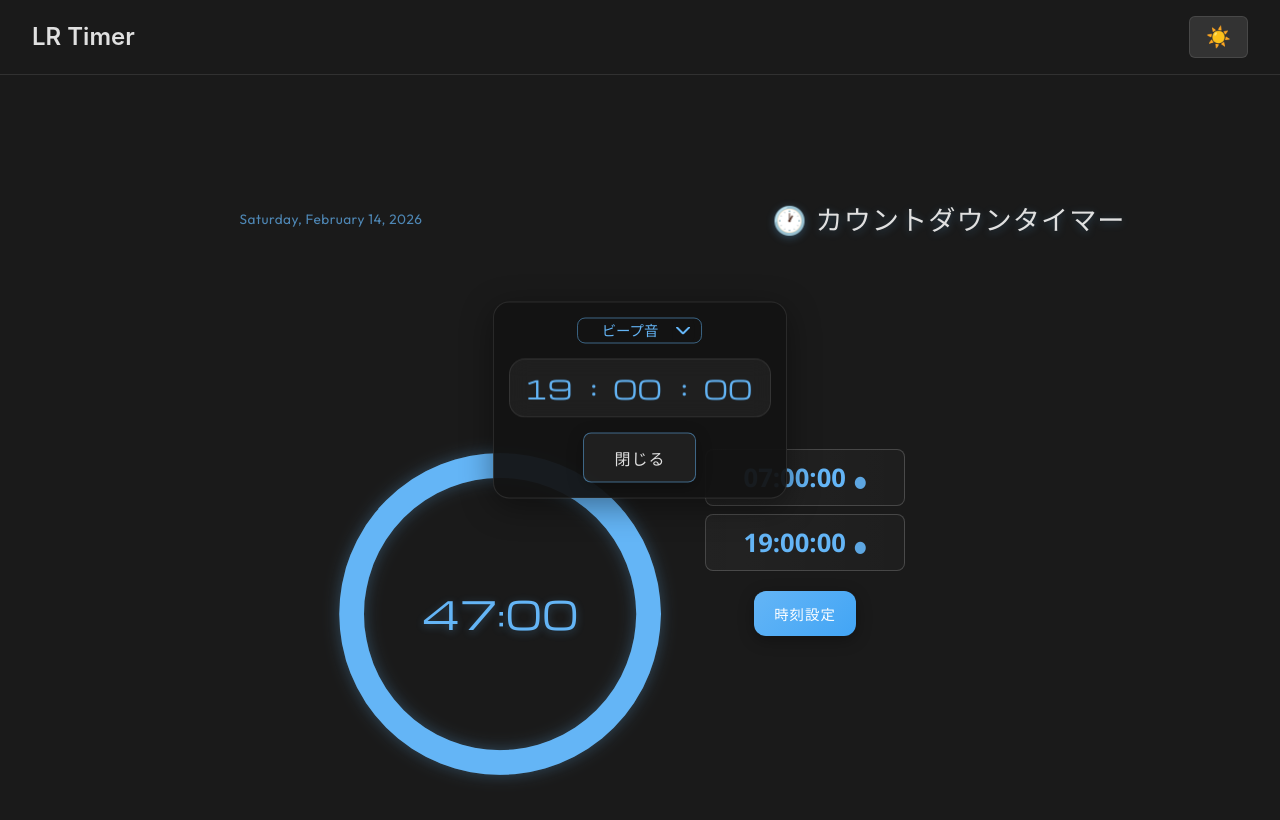
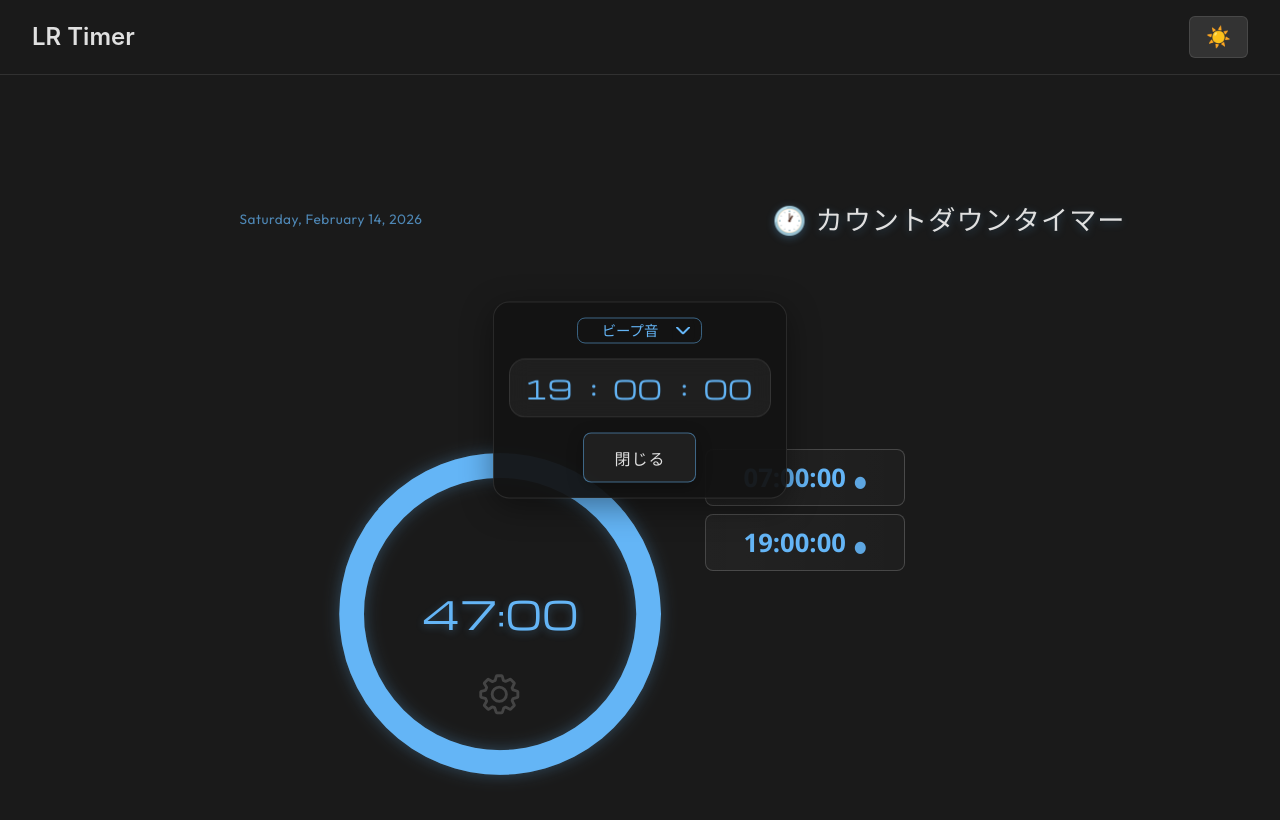
Before and after one commit to bindi-mo/lrtimer, a React (Vite) app: page / in a window 1280 px wide. Shown: the top 820 px of the page. Built offline with nearby package versions, Linux system fonts and the light colour scheme.

Commit message:
feat: add gear icon for time adjustment and enhance Timer component layout

```diff
--- a/src/components/CircularProgress.jsx
+++ b/src/components/CircularProgress.jsx
@@ -1,5 +1,6 @@
 
 import { formatTime } from '../utils/timeUtils';
+import { GearIcon } from './TimeAdjustIcon';
 
 const CircularProgress = ({
   timeLeft,
@@ -7,7 +8,9 @@ const CircularProgress = ({
   isCountdown = false,
   isRunning = false,
   isAchieved = false,
-  isStarting = false
+  isStarting = false,
+  onClick,
+  gearIconSize = 50
 }) => {
   const radius = 90;
   const circumference = 2 * Math.PI * radius;
@@ -92,6 +95,15 @@ const CircularProgress = ({
       <div className={`progress-text ${isCountdownDisplay ? 'countdown' : ''}`}>
         {displayElement}
       </div>
+      {onClick && (
+        <button
+          className="progress-cog-icon"
+          onClick={onClick}
+          aria-label="時刻を設定"
+        >
+          <GearIcon size={gearIconSize} />
+        </button>
+      )}
     </div>
   );
 };
--- a/src/components/TimeAdjustIcon.jsx
+++ b/src/components/TimeAdjustIcon.jsx
@@ -1,4 +1,3 @@
-import React from 'react';
 
 export function PlusIcon({ size = 18, className = '' }) {
   return (
@@ -33,3 +32,22 @@ export function MinusIcon({ size = 18, className = '' }) {
     </svg>
   );
 }
+
+export function GearIcon({ size = 18, className = '' }) {
+  return (
+    <svg
+      className={className}
+      width={size}
+      height={size}
+      viewBox={`-1 -1 35 35`}
+      fill="none"
+      stroke="currentColor"
+      aria-hidden="true"
+      focusable="false"
+      role="img"
+    >
+      <title>Settings</title>
+      <path stroke="currentColor" stroke-linejoin="round" stroke-width="2" d="M13.905 3.379A.5.5 0 0114.39 3h3.22a.5.5 0 01.485.379l.689 2.757a.515.515 0 00.341.362c.383.126.755.274 1.115.443a.515.515 0 00.449-.003l2.767-1.383a.5.5 0 01.577.093l2.319 2.319a.5.5 0 01.093.577l-1.383 2.767a.515.515 0 00-.003.449c.127.271.243.549.346.833.053.148.17.265.319.315l2.934.978a.5.5 0 01.342.474v3.28a.5.5 0 01-.342.474l-2.934.978a.515.515 0 00-.32.315 9.937 9.937 0 01-.345.833.515.515 0 00.003.449l1.383 2.767a.5.5 0 01-.093.577l-2.319 2.319a.5.5 0 01-.577.093l-2.767-1.383a.515.515 0 00-.449-.003c-.271.127-.549.243-.833.346a.515.515 0 00-.315.319l-.978 2.934a.5.5 0 01-.474.342h-3.28a.5.5 0 01-.474-.342l-.978-2.934a.515.515 0 00-.315-.32 9.95 9.95 0 01-1.101-.475.515.515 0 00-.498.014l-2.437 1.463a.5.5 0 01-.611-.075l-2.277-2.277a.5.5 0 01-.075-.61l1.463-2.438a.515.515 0 00.014-.498 9.938 9.938 0 01-.573-1.383.515.515 0 00-.362-.341l-2.757-.69A.5.5 0 013 17.61v-3.22a.5.5 0 01.379-.485l2.757-.689a.515.515 0 00.362-.341c.157-.478.35-.94.573-1.383a.515.515 0 00-.014-.498L5.594 8.557a.5.5 0 01.075-.611l2.277-2.277a.5.5 0 01.61-.075l2.438 1.463c.152.091.34.094.498.014a9.938 9.938 0 011.382-.573.515.515 0 00.342-.362l.69-2.757z"/> <circle cx="16" cy="16" r="5" stroke="currentColor" stroke-linecap="round" stroke-linejoin="round" stroke-width="2"/>
+    </svg>
+  );
+}
--- a/src/components/Timer.jsx
+++ b/src/components/Timer.jsx
@@ -117,7 +117,17 @@ export default function Timer() {
     return {};
   };
 
-  const [enabledMap, setEnabledMap] = useState(() => loadEnabledMap());
+  const [enabledMap, setEnabledMap] = useState(() => {
+    const loaded = loadEnabledMap();
+    const next = { ...loaded };
+    schedules.forEach((s) => {
+      const k = String(s.seconds);
+      if (!(k in next)) {
+        next[k] = true;
+      }
+    });
+    return next;
+  });
 
   // Save enabledMap to localStorage
   useEffect(() => {
@@ -127,24 +137,6 @@ export default function Timer() {
       console.error('Failed to save enabled map:', e);
     }
   }, [enabledMap]);
-
-  // When a new time is set, ensure schedules (by seconds key) exist in enabledMap.
-  // If a schedule key is missing, add it with default true so the countdown can start (otherwise all-disabled state prevents starting).
-  useEffect(() => {
-    setEnabledMap((prev) => {
-      const cur = prev || {};
-      let changed = false;
-      const next = { ...cur };
-      schedules.forEach((s) => {
-        const k = String(s.seconds);
-        if (!(k in next)) {
-          next[k] = true;
-          changed = true;
-        }
-      });
-      return changed ? next : cur;
-    });
-  }, [schedules]);
 
   // Toggle enabled state (keeps existing behavior for toggling)
   const toggleEnabled = (seconds) => {
@@ -244,36 +236,19 @@ export default function Timer() {
 
   // timeLeft is driven by visibleTimeLeft to ensure the circle updates smoothly
   const timeLeft = visibleTimeLeft;
-  const incrementTime = useCallback((type) => {
-    if (type === 'hour') {
-      const newVal = (parseInt(targetHour) + 1) % 24;
-      setTargetHour(String(newVal).padStart(2, '0'));
-    } else if (type === 'minute') {
-      const newVal = (parseInt(targetMinute) + 1) % 60;
-      setTargetMinute(String(newVal).padStart(2, '0'));
-    } else if (type === 'second') {
-      const newVal = (parseInt(targetSecond) + 1) % 60;
-      setTargetSecond(String(newVal).padStart(2, '0'));
-    }
-  }, [targetHour, targetMinute, targetSecond]);
-
-  const decrementTime = useCallback((type) => {
-    if (type === 'hour') {
-      const newVal = (parseInt(targetHour) - 1 + 24) % 24;
-      setTargetHour(String(newVal).padStart(2, '0'));
-    } else if (type === 'minute') {
-      const newVal = (parseInt(targetMinute) - 1 + 60) % 60;
-      setTargetMinute(String(newVal).padStart(2, '0'));
-    } else if (type === 'second') {
-      const newVal = (parseInt(targetSecond) - 1 + 60) % 60;
-      setTargetSecond(String(newVal).padStart(2, '0'));
-    }
-  }, [targetHour, targetMinute, targetSecond]);
 
   const toggleTheme = () => {
     const newTheme = globalSettings.theme === 'dark' ? 'light' : 'dark';
     updateSettings({ theme: newTheme });
   };
+
+  // Gear icon size based on screen width
+  const gearIconSize = useMemo(() => {
+    if (typeof window !== 'undefined') {
+      return window.innerWidth < 600 ? 36 : 50;
+    }
+    return 50; // default for SSR
+  }, []);
 
   return (
     <div className="timer-container">
@@ -284,13 +259,17 @@ export default function Timer() {
 
       <div className="timer-mode">
         <div className="timer-header">
+          <div className="circular-container">
             <CircularProgress
               timeLeft={timeLeft}
               totalTime={15 * 60}
               isCountdown={false}
               isAchieved={isAchieved}
               isStarting={timeLeft === null}
+              onClick={() => setIsEditMode(true)}
+              gearIconSize={gearIconSize}
             />
+          </div>
           <button
             type="button"
             onClick={toggleTheme}
@@ -319,15 +298,6 @@ export default function Timer() {
               </button>
             );
           })}
-          <div className="timer-display-actions">
-            <button
-              onClick={() => setIsEditMode(true)}
-              className="btn btn-edit"
-              aria-label="時刻を設定"
-            >
-              時刻設定
-            </button>
-          </div>
         </div>
 
         {isEditMode && (
--- a/src/styles/Timer.css
+++ b/src/styles/Timer.css
@@ -14,6 +14,7 @@
   --success-hover: #45a049;
   --text-color: #e0e0e0;
   --text-secondary: rgb(224 224 224 / 70%);
+  --cog-icon-color: #444;
 
   /* Backgrounds */
   --background-overlay: rgb(255 255 255 / 5%);
@@ -86,6 +87,7 @@ html[data-theme='light'] {
   --success-hover: #15803d;
   --text-color: #1f2937;
   --text-secondary: rgb(31 41 55 / 70%);
+  --cog-icon-color: #ccc;
   --schedule-disabled: rgb(31 41 55 / 75%);
   --background-overlay: rgb(0 0 0 / 5%);
   --background-glass: rgb(0 0 0 / 5%);
@@ -258,6 +260,38 @@ html[data-theme='light'] {
 
 .progress-text.countdown{
   font-size: var(--font-size-countdown);
+}
+
+.progress-cog-icon {
+  position: absolute;
+  bottom: 50px;
+  left: 50%;
+  transform: translateX(-50%);
+  background: none;
+  border: none;
+  color: var(--cog-icon-color);
+  cursor: pointer;
+  padding: 4px;
+  border-radius: 50%;
+  transition: background-color 0.2s;
+}
+
+.progress-cog-icon:hover {
+  background: rgba(255, 255, 255, 0.1);
+}
+
+/* Tablet styles */
+@media (width <= 768px) {
+  .progress-cog-icon {
+    bottom: 35px;
+  }
+}
+
+/* Mobile styles */
+@media (width <= 600px) {
+  .progress-cog-icon {
+    bottom: 25px;
+  }
 }
 
 .timer-input {
@@ -474,6 +508,13 @@ html[data-theme='light'] {
   justify-content: center;
   align-items: center;
   width: 100%;
+}
+
+.circular-container {
+  display: flex;
+  flex-direction: column;
+  align-items: center;
+  gap: var(--spacing-sm);
 }
 
 .theme-toggle-mobile {
```
Also changed, not shown: 1 other file (tests, documents, lock files or other folders). Lines whose indentation alone changed are shown as unchanged.
